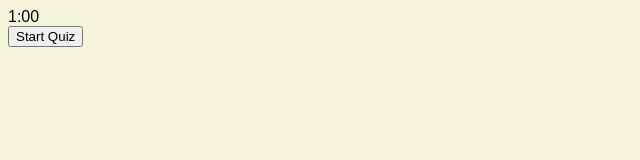
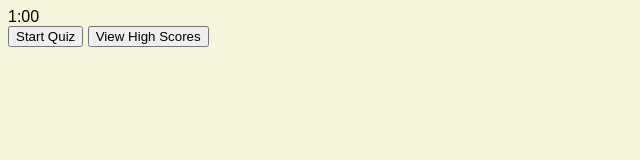
Before and after one commit to ChrisPorter87/Code-Quiz, a plain HTML site: page index.html in a window 1280 px wide. Shown: the whole page, without its empty margins (0-640 px from the left). Drawn offline with Linux system fonts and the light colour scheme; a web font is replaced by a local one.

Commit message:
with button for high scores

```diff
--- a/index.html
+++ b/index.html
@@ -55,5 +55,7 @@
 
     <button id="start"  class="btn">Start Quiz</button>
 	<script src="./script.js"></script>
+
+    <button id="highScore">View High Scores</button>
   </body>
 </html>
```
